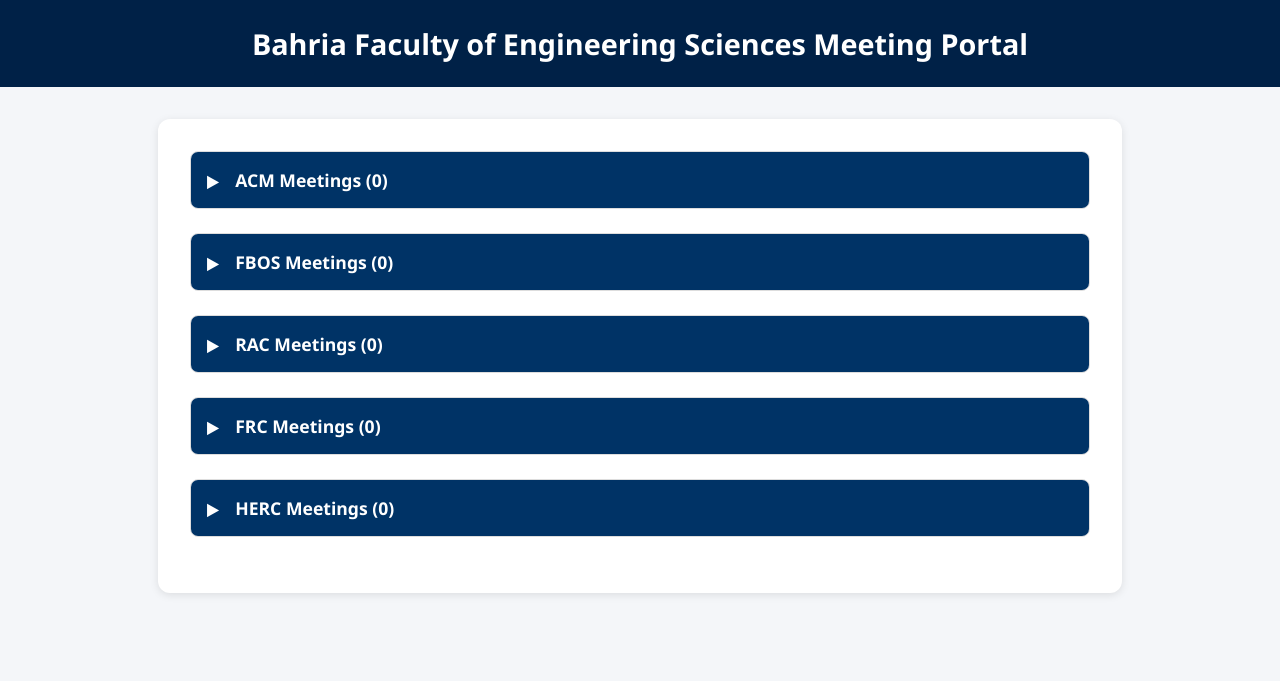
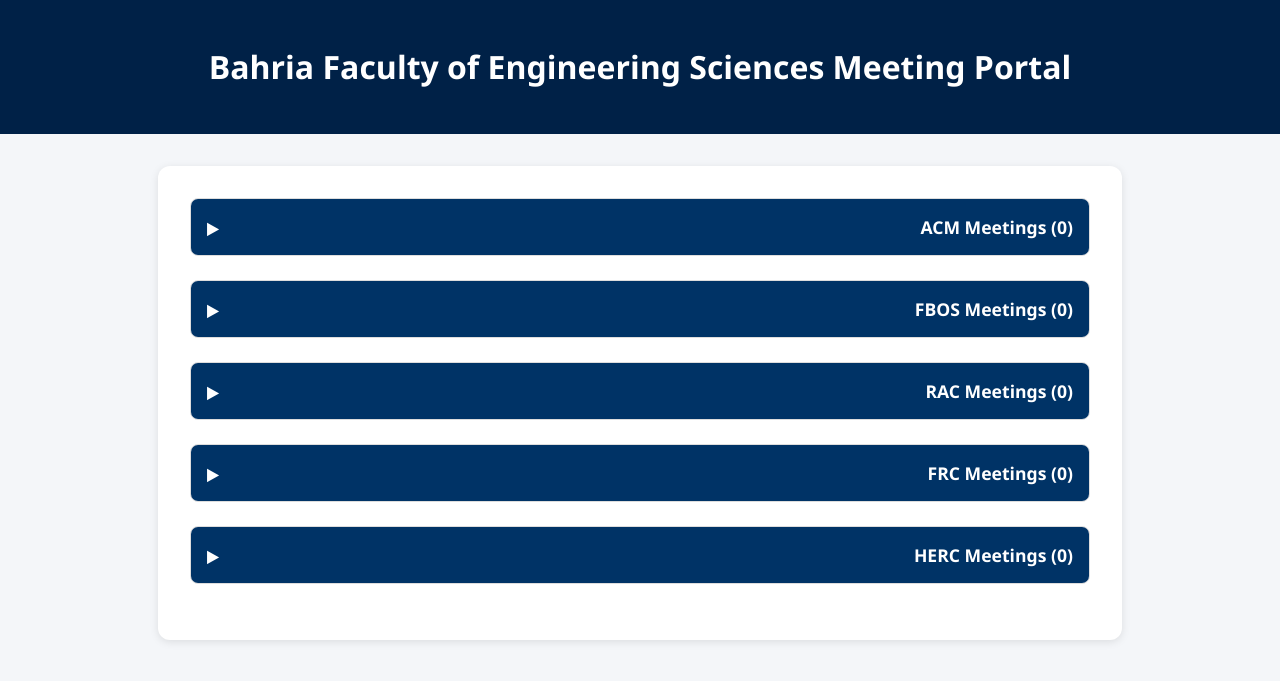
Before and after one commit to bufoes/bufoes.github.io, a Jekyll site: the page built from index.html, in a window 1280 px wide. Shown: the top 681 px of the page. Built offline with Jekyll 4.4.1, drawn with Linux system fonts in a browser that asks for light colours.

Commit message:
some final touch ups

```diff
--- a/index.html
+++ b/index.html
@@ -22,11 +22,6 @@
       color: white;
       padding: 1.5rem;
       text-align: center;
-    }
-
-    header h1 {
-      margin: 0;
-      font-size: 1.8rem;
     }
 
     main {
@@ -58,16 +53,15 @@
       align-items: center;
     }
 
-    summary:hover {
-      background-color: #1a4d8f;
+    summary::before {
+      content: "▶";
+      display: inline-block;
+      margin-right: 10px;
+      transform: rotate(0deg);
+      transition: transform 0.2s ease;
     }
 
-    .arrow {
-      margin-right: 1rem;
-      transition: transform 0.3s;
-    }
-
-    details[open] .arrow {
+    details[open] summary::before {
       transform: rotate(90deg);
     }
 
@@ -76,8 +70,9 @@
       color: white;
       padding: 0.4rem 0.8rem;
       border-radius: 4px;
-      font-size: 0.85rem;
+      font-size: 0.9rem;
       text-decoration: none;
+      transition: background-color 0.2s;
     }
 
     .download-all:hover {
@@ -95,9 +90,6 @@
     li {
       padding: 0.5rem 0;
       border-bottom: 1px solid #eee;
-      display: flex;
-      justify-content: space-between;
-      align-items: center;
     }
 
     li:last-child {
@@ -112,12 +104,6 @@
     a:hover {
       text-decoration: underline;
       color: #0047ab;
-    }
-
-    .file-date {
-      color: #666;
-      font-size: 0.85rem;
-      margin-left: 0.5rem;
     }
 
     .no-files {
@@ -146,9 +132,11 @@
 
       <details>
         <summary>
-        <span><span class="arrow">▶</span>{{ cat | upcase }} Meetings ({{ filtered_pdfs.size }})</span>
+          {{ cat | upcase }} Meetings ({{ filtered_pdfs.size }})
           {% if filtered_pdfs.size > 0 %}
-          <a href="#" class="download-all" onclick="downloadAllPDFs(event, '{{ cat }}')">Download All</a>
+            <a href="{{ folder_path }}{{ cat }}.zip" class="download-all" onclick="event.stopPropagation();">
+              Download All
+            </a>
           {% endif %}
         </summary>
 
@@ -156,16 +144,16 @@
           {% if filtered_pdfs.size > 0 %}
             {% for pdf in filtered_pdfs %}
               {% assign filename = pdf.name | remove: '.pdf' %}
-            {% assign clean_name_parts = filename | split: '-' %}
-            {% assign clean_name_parts_size = clean_name_parts | size %}
-            {% assign clean_name = clean_name_parts[0] %}
-            {% for i in (1..clean_name_parts_size-2) %}
-              {% assign clean_name = clean_name | append: ' ' | append: clean_name_parts[i] %}
-            {% endfor %}
+              {% assign match = filename | split: '-' %}
+              {% assign meeting_number = match[1] %}
               <li>
                 <a href="{{ pdf.path | relative_url }}" download="{{ pdf.name }}" target="_blank">
-                {{ clean_name | replace: '_', ' ' | capitalize }}
-                <span class="file-date">({{ pdf.modified_time | date: "%b %d, %Y" }})</span>
+                  {{ cat | upcase }} {{ meeting_number }}{% case meeting_number %}
+                    {% when '1' %}st
+                    {% when '2' %}nd
+                    {% when '3' %}rd
+                    {% else %}th
+                  {% endcase %} Minutes
                 </a>
               </li>
             {% endfor %}
```
Also changed, not shown: other parts of index.html (+0 -38 lines), 1 other file. Lines whose indentation alone changed are shown as unchanged.
